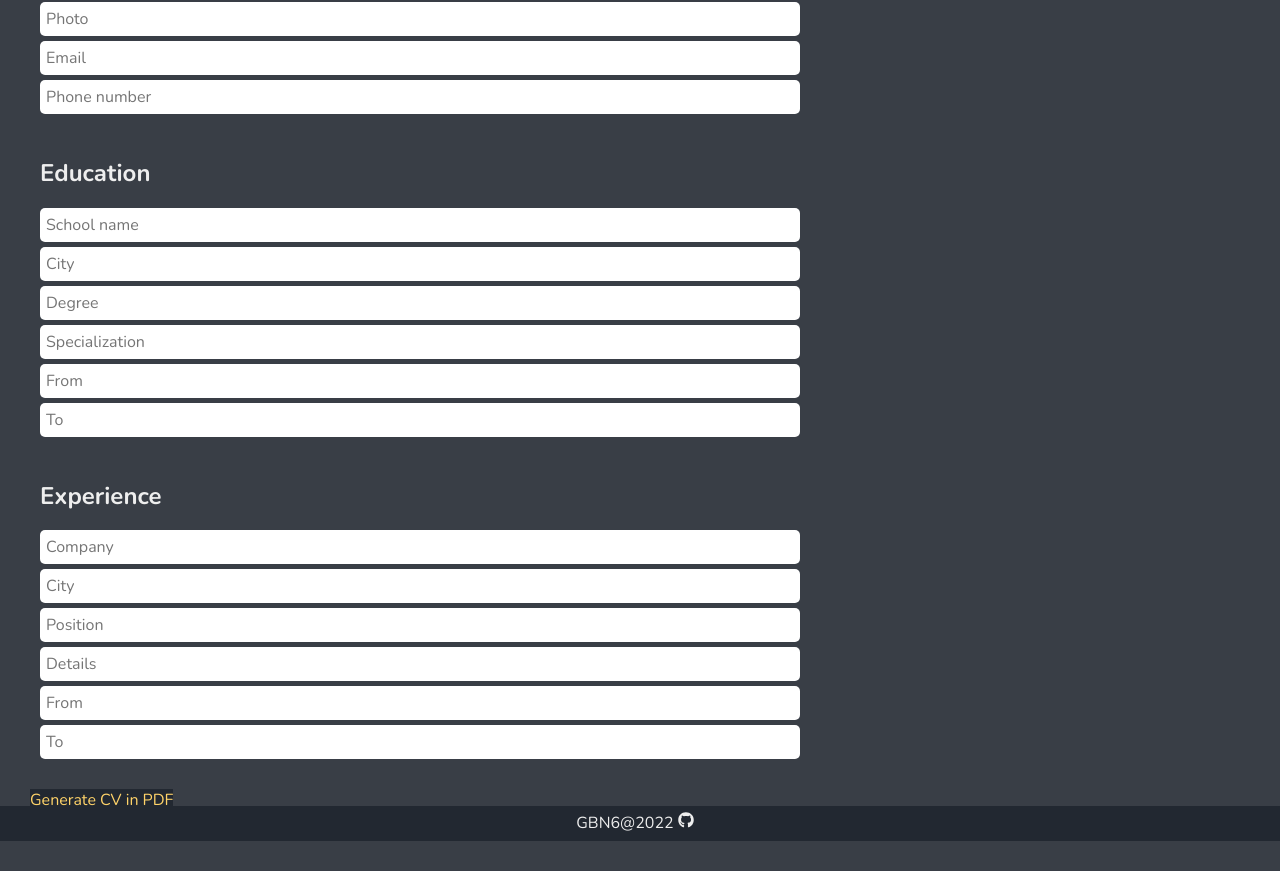
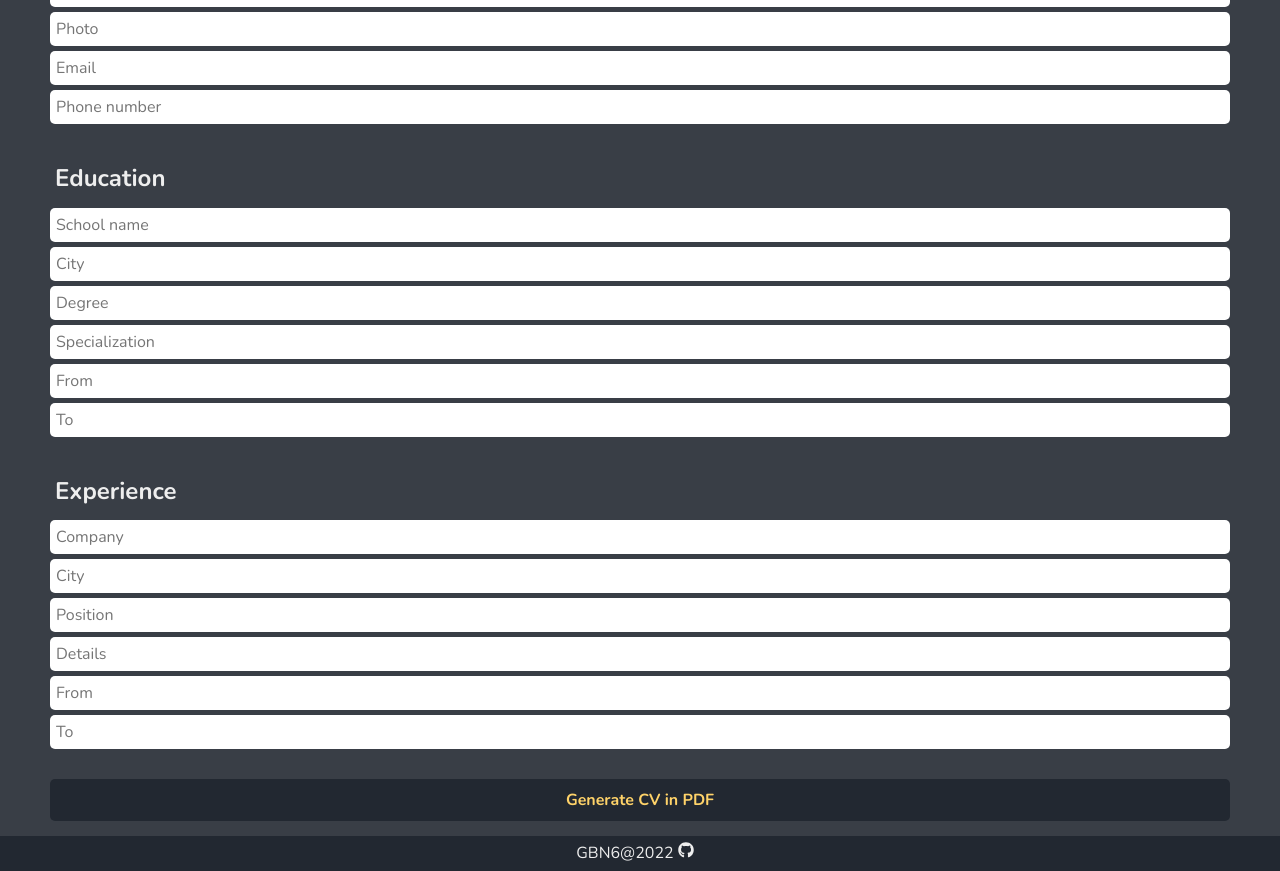
Before and after one commit to GBN6/CV-Application, a React (Create React App) app: page / in a window 1280 px wide. Shown: the part 316-1187 px from the top of the page. Before the commit the page ends 1157 px from the top, so only its background shows below. Built offline with nearby package versions, Linux system fonts and the light colour scheme.

Commit message:
Add button Utility, set up cv form layout

```diff
--- a/src/components/CvForm/CvForm.js
+++ b/src/components/CvForm/CvForm.js
@@ -2,7 +2,8 @@ import React from 'react';
 import Education from './Education';
 import Experience from './Experience';
 import Personal from './Personal';
-import styled from "styled-components";
+import styled from 'styled-components';
+import Button from '../Utility/Button';
 
 const CvForm = () => {
   return (
@@ -10,13 +11,17 @@ const CvForm = () => {
       <Personal />
       <Education />
       <Experience />
+      <Button text='Generate CV in PDF'></Button>
     </CvWrapper>
   );
-}
+};
 
 const CvWrapper = styled.div`
-  max-width: 800px;
+  display: flex;
+  flex-direction: column;
+  justify-content: center;
   border-radius: 5px;
+  padding: 2rem;
 `;
 
 export default CvForm;
--- a/src/components/Main.js
+++ b/src/components/Main.js
@@ -8,18 +8,12 @@ function Main() {
     <MainWrapper>
       <CvForm />
       <CvResult />
-      <Button>Generate CV in PDF</Button>
     </MainWrapper>
   );
 }
 
 const MainWrapper = styled.main`
-  padding: 2rem;
-`;
-
-const Button = styled.button`
-  margin: 1rem;
-
+  padding: 3rem;
 `;
 
 export default Main;
--- /dev/null
+++ b/src/components/Utility/Button.js
@@ -0,0 +1,18 @@
+import React from 'react';
+import styled from 'styled-components';
+
+const Button = ({ text, onClick }) => {
+  return <ButtonWrap onClick={onClick}>{text}</ButtonWrap>;
+};
+const ButtonWrap = styled.button`
+  padding: 1rem;
+  border-radius: 5px;
+  font-weight: bold;
+  background-color: #222831;
+  color: #ffd369;
+  &:hover {
+    filter: brightness(50%);
+  }
+`;
+
+export default Button;
--- a/src/components/Utility/Section.js
+++ b/src/components/Utility/Section.js
@@ -13,11 +13,11 @@ const Section = (props) => {
 const SectionWrap = styled.section`
   display: grid;
   grid-gap: 0.5rem;
-  padding: 2rem;
+  margin-bottom: 3rem;
 `;
 
 const Title = styled.h2`
-  margin-bottom: 1rem;
+padding: 0.5rem;
 `;
 
 export default Section;
--- a/src/index.css
+++ b/src/index.css
@@ -42,7 +42,6 @@ h1 {
 
 button,
 input {
-
     border: none;
     outline: none;
     color: inherit;
```
